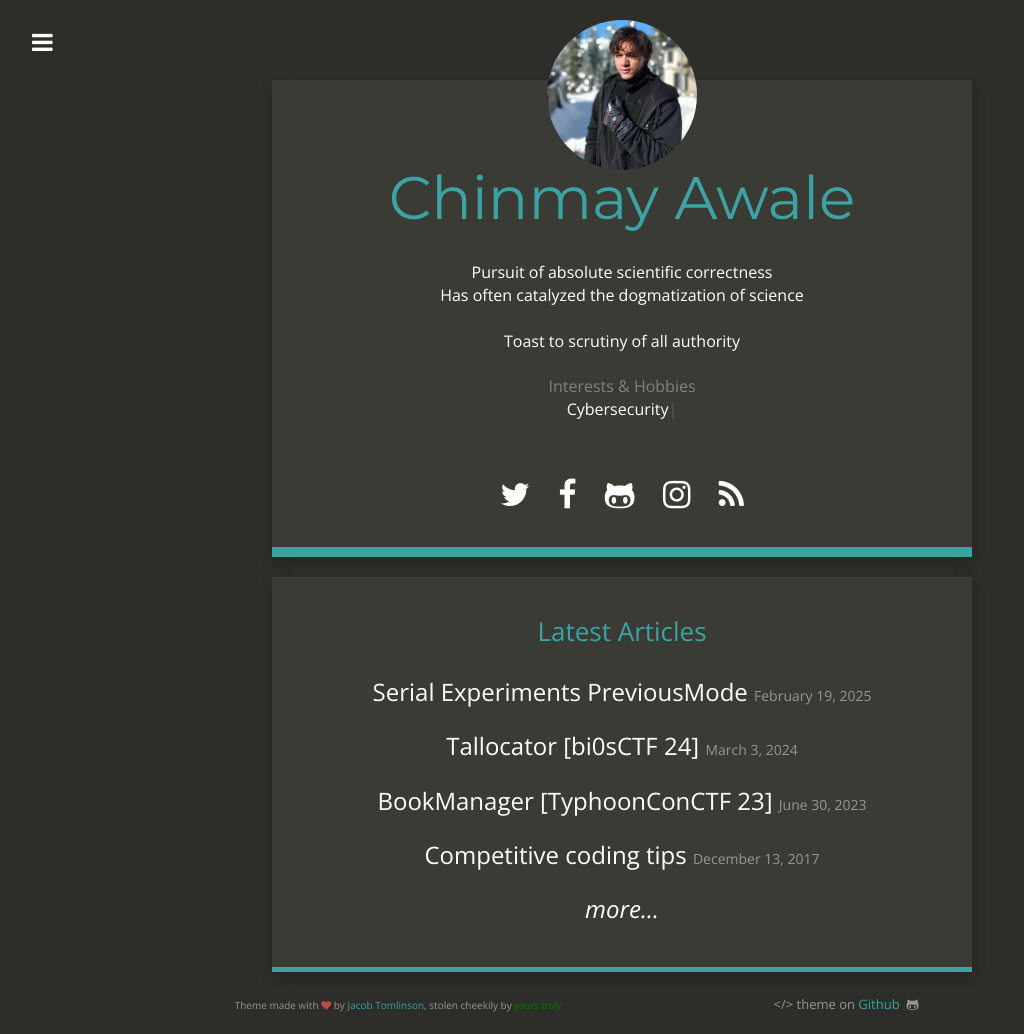
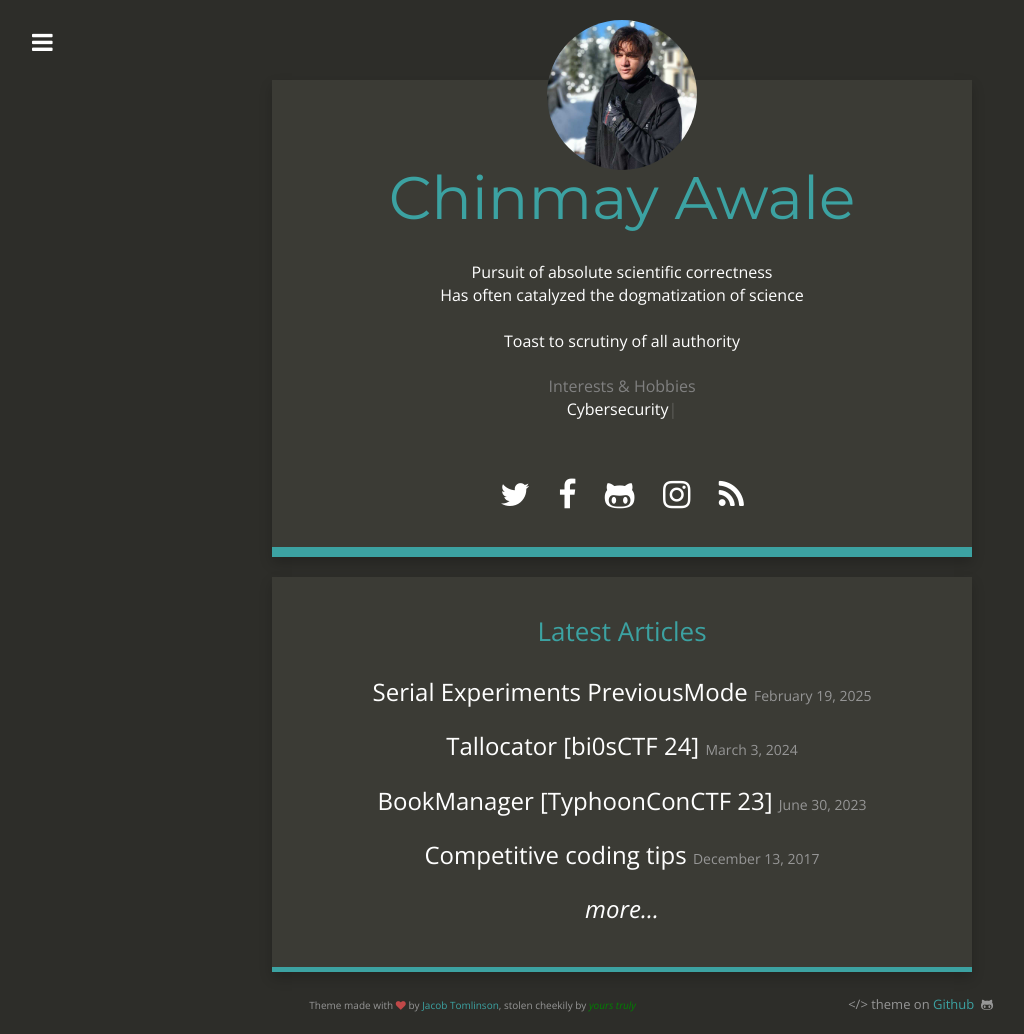
Before and after one commit to Owl-A/owl-a.github.io, a Jekyll site: the page built from index.html, in a window 1280 px wide. Shown: the whole page, without its empty margins (18-1042 px from the left). Built offline with Jekyll 4.4.1, drawn with Linux system fonts in a browser that asks for light colours; nearby versions of some CDN libraries.

Commit message:
style tweak

```diff
--- a/_includes/footer.html
+++ b/_includes/footer.html
@@ -1,8 +1,8 @@
 <div class="footer clearfix">
-  <div class="col-md-6">
+  <div class="col-md-8">
     {{ site.footer_left }}
   </div>
-  <div class="col-md-6">
+  <div class="col-md-4">
     {{ site.footer_right }}
   </div>
 </div>
--- a/css/style.scss
+++ b/css/style.scss
@@ -907,6 +907,11 @@ ul {
 	}
 }
 
+.col-md-14 {
+	padding-left: 10%;
+	padding-right: 10%;
+}
+
 table{
     margin: 0 auto;
     border-collapse: collapse;
```
